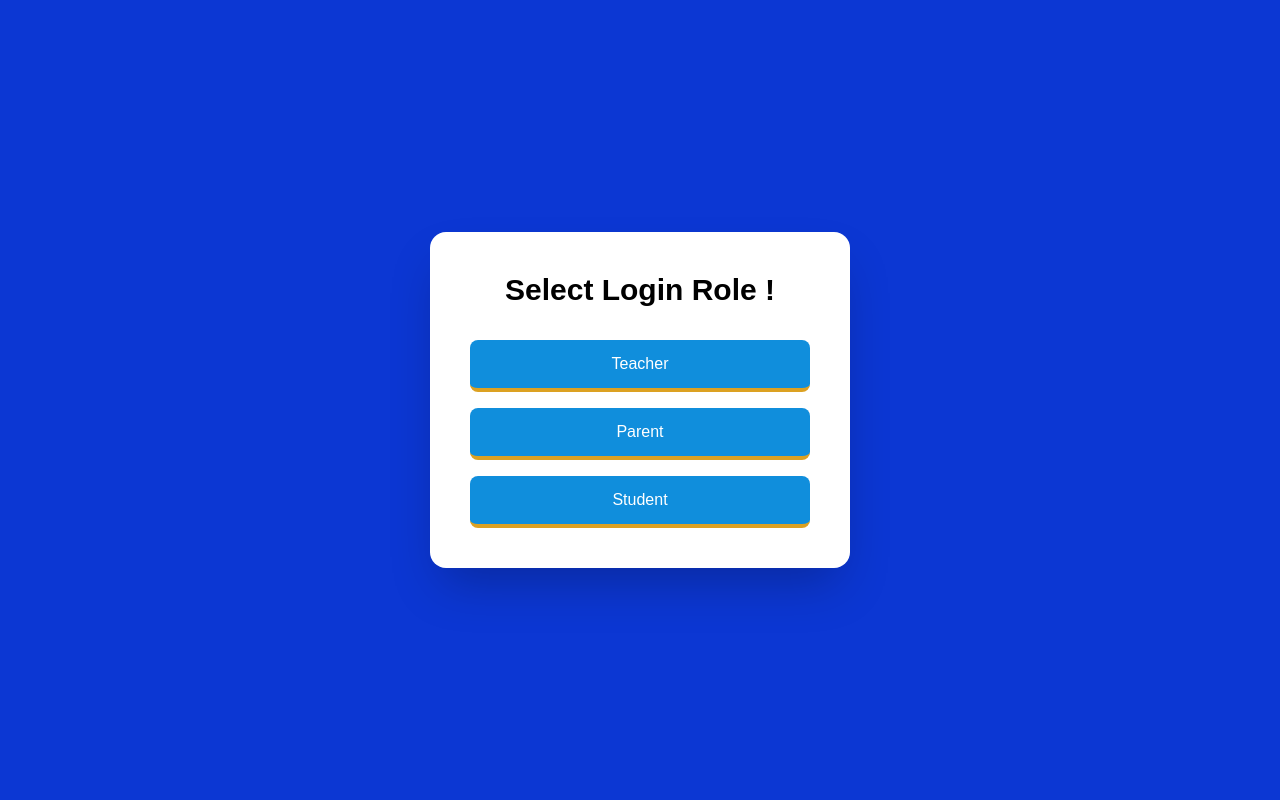
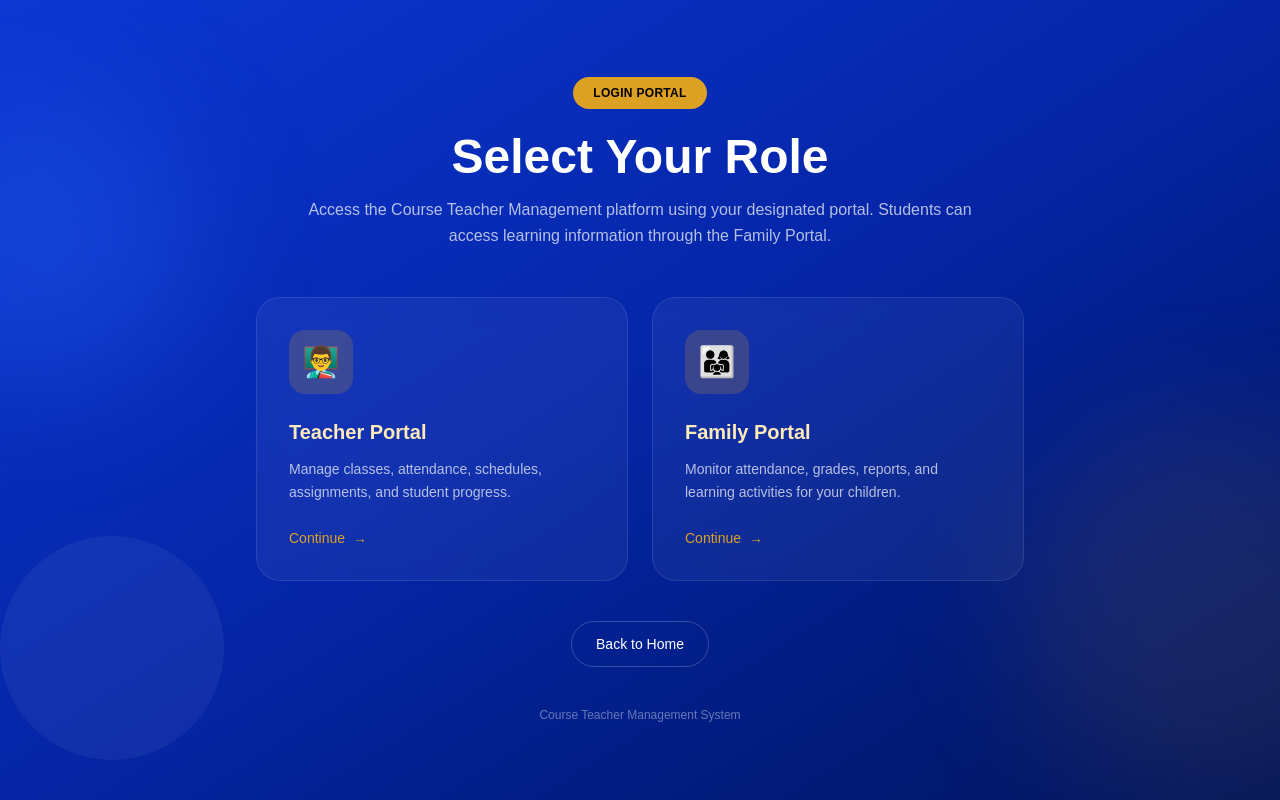
Before and after one commit to XphiMpi/CTM, a Vue app: page /RoleSelect in a window 1280 px wide. Built offline with nearby package versions, Linux system fonts and the light colour scheme.

Commit message:
Update project

```diff
--- a/src/views/RoleSelect.vue
+++ b/src/views/RoleSelect.vue
@@ -1,32 +1,130 @@
 <script setup>
-import { useRouter } from 'vue-router'
-const r = useRouter()
+import { useRouter } from "vue-router";
+
+const r = useRouter();
+
+const roles = [
+  {
+    title: "Teacher Portal",
+    desc: "Manage classes, attendance, schedules, assignments, and student progress.",
+    route: "/login/teacher",
+    icon: "👨‍🏫",
+  },
+  {
+    title: "Family Portal",
+    desc: "Monitor attendance, grades, reports, and learning activities for your children.",
+    route: "/login/parent",
+    icon: "👨‍👩‍👧",
+  },
+];
 </script>
 
 <template>
-  <div class="min-h-screen flex items-center justify-center bg-[#0C37D3]">
-    <div class="bg-white w-105 p-10 rounded-2xl shadow-2xl">
-      <h1 class="text-3xl font-bold text-center mb-8">Select Login Role !</h1>
+  <section
+    class="relative min-h-screen overflow-hidden bg-[#001B8F] text-white"
+  >
+    <!-- Background -->
+    <div
+      class="absolute inset-0 bg-linear-to-br from-[#0C37D3] via-[#0525A6] to-[#00145C]"
+    ></div>
 
-      <div class="space-y-4">
-        <button
-          @click="r.push('/login/teacher')"
-          class="w-full py-3 bg-[#108EDC] text-white rounded-lg border-b-4 border-[#DCA122]">
-          Teacher
-        </button>
+    <!-- Glow Effects -->
+    <div
+      class="absolute -left-25 top-24 h-72 w-72 rounded-full bg-[#2D6BFF]/30 blur-3xl"
+    ></div>
 
-        <button
-          @click="r.push('/login/parent')"
-          class="w-full py-3 bg-[#108EDC] text-white rounded-lg border-b-4 border-[#DCA122]">
-          Parent
-        </button>
+    <div
+      class="absolute bottom-0 -right-30 h-96 w-96 rounded-full bg-[#DCA122]/10 blur-3xl"
+    ></div>
 
-        <button
-          @click="r.push('/login/student')"
-          class="w-full py-3 bg-[#108EDC] text-white rounded-lg border-b-4 border-[#DCA122]">
-          Student
-        </button>
+    <div
+      class="absolute bottom-10 left-0 h-56 w-56 rounded-full bg-white/5"
+    ></div>
+
+    <!-- Content -->
+    <div
+      class="relative z-10 flex min-h-screen items-center justify-center px-6 py-10"
+    >
+      <div class="w-full max-w-5xl">
+        <!-- Header -->
+        <div class="text-center">
+          <div
+            class="inline-flex rounded-full bg-[#DCA122] px-5 py-2 text-xs font-semibold tracking-wide text-black"
+          >
+            LOGIN PORTAL
+          </div>
+
+          <h1
+            class="mt-6 text-3xl font-bold sm:text-4xl md:text-5xl"
+          >
+            Select Your Role
+          </h1>
+
+          <p
+            class="mx-auto mt-4 max-w-2xl text-sm leading-relaxed text-white/70 sm:text-base"
+          >
+            Access the Course Teacher Management platform using your
+            designated portal. Students can access learning information
+            through the Family Portal.
+          </p>
+        </div>
+
+        <!-- Cards -->
+        <div
+          class="mx-auto mt-12 grid max-w-3xl gap-6 md:grid-cols-2"
+        >
+          <button
+            v-for="role in roles"
+            :key="role.title"
+            @click="r.push(role.route)"
+            class="group rounded-3xl border border-white/10 bg-white/5 p-8 text-left backdrop-blur-md transition-all duration-300 hover:-translate-y-2 hover:border-[#DCA122]/50 hover:bg-white/10 hover:shadow-2xl"
+          >
+            <div
+              class="flex h-16 w-16 items-center justify-center rounded-2xl bg-[#DCA122]/20 text-3xl"
+            >
+              {{ role.icon }}
+            </div>
+
+            <h2
+              class="mt-6 text-xl font-semibold text-[#FFEBB7]"
+            >
+              {{ role.title }}
+            </h2>
+
+            <p
+              class="mt-3 text-sm leading-relaxed text-white/70"
+            >
+              {{ role.desc }}
+            </p>
+
+            <div
+              class="mt-6 flex items-center text-sm font-medium text-[#DCA122]"
+            >
+              Continue
+              <span
+                class="ml-2 transition-transform duration-300 group-hover:translate-x-2"
+              >
+                →
+              </span>
+            </div>
+          </button>
+        </div>
+
+        <!-- Back Button -->
+        <div class="mt-10 flex justify-center">
+          <button
+            @click="r.push('/')"
+            class="rounded-full border border-white/20 px-6 py-3 text-sm text-white transition hover:bg-white/10"
+          >
+            Back to Home
+          </button>
+        </div>
+
+        <!-- Footer -->
+        <div class="mt-10 text-center text-xs text-white/40">
+          Course Teacher Management System
+        </div>
       </div>
     </div>
-  </div>
+  </section>
 </template>
```
